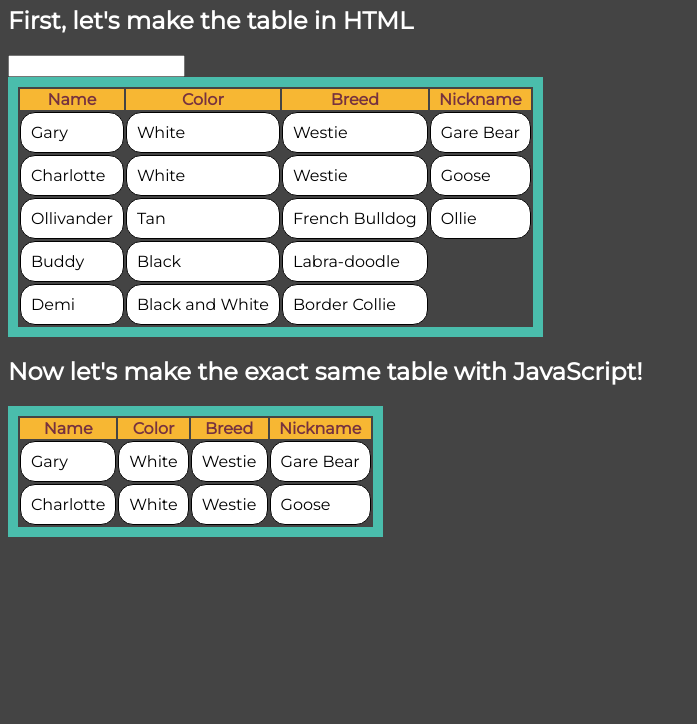
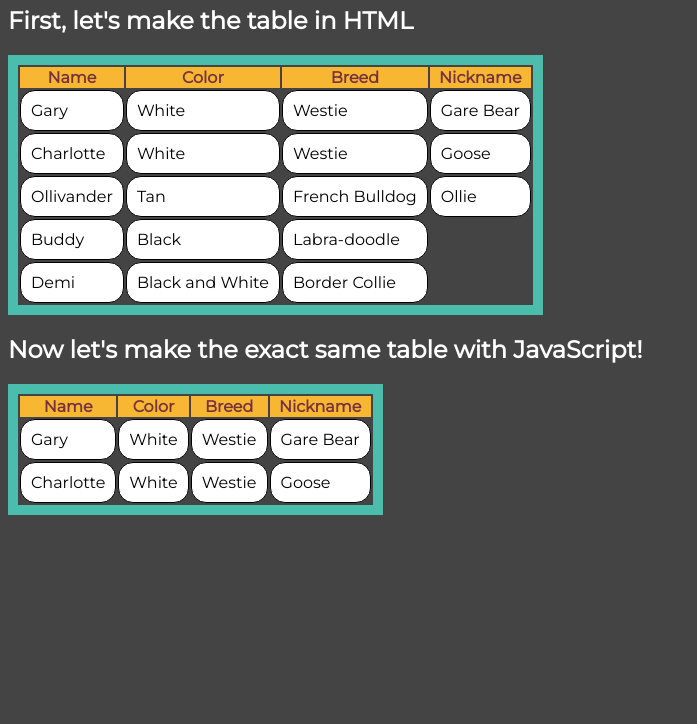
Before and after one commit to jenwill/seattle-201d34, a plain HTML site: page 08-forms-events/demo/index.html in a window 1280 px wide. Shown: the part 76-800 px from the top of the page, without its empty margins (0-697 px from the left). Drawn offline with Linux system fonts and the light colour scheme.

Commit message:
remove form

```diff
--- a/08-forms-events/demo/index.html
+++ b/08-forms-events/demo/index.html
@@ -8,9 +8,6 @@
   <body>
     <h1>Dogs I Know</h1>
     <h2>First, let's make the table in HTML</h2>
-    <form>
-      <input type="text" maxlength="8" />
-    </form>
     <table>
       <tr>
         <th>Name</th>
```
